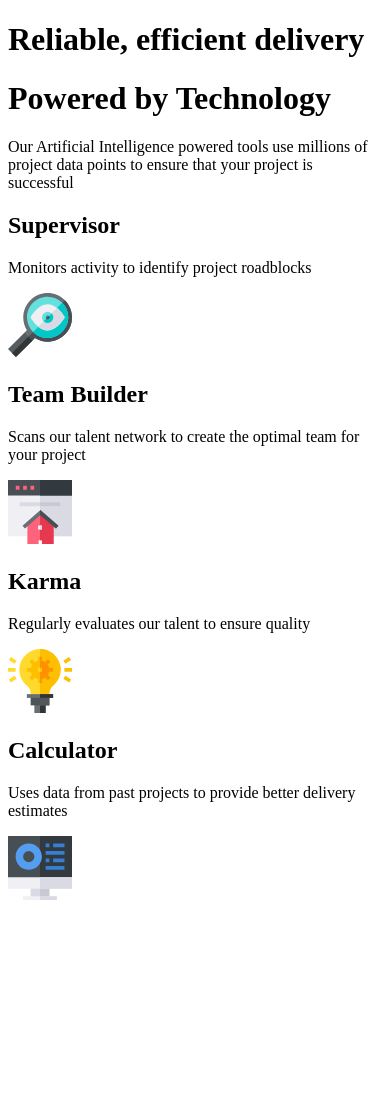
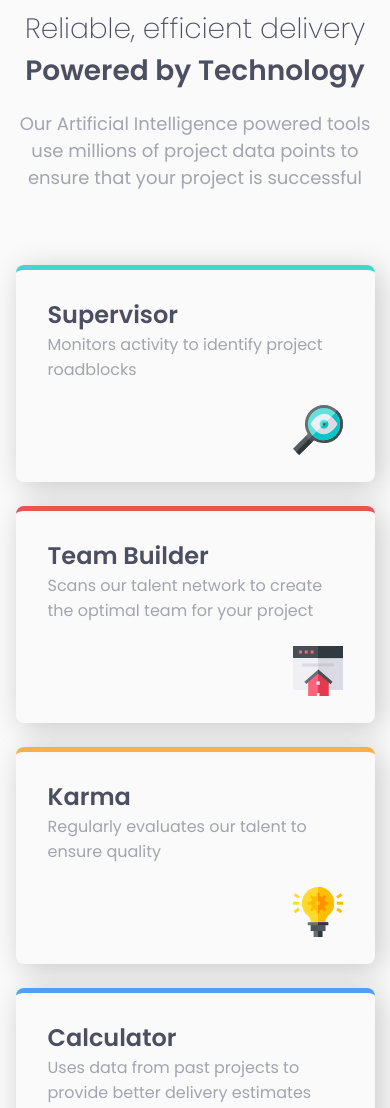
Before and after one commit to Durban86/frontendmentor-four-card-feature-section, a plain HTML site: page index.html in a window 390 px wide. Shown: the top 1108 px of the page. Before the commit the page ends 912 px from the top, so only its background shows below. Drawn offline with Linux system fonts and the light colour scheme.

Commit message:
mobile layout complete

```diff
--- a/index.html
+++ b/index.html
@@ -21,25 +21,33 @@
         to ensure that your project is successful
       </p>
     </div>
-    <div class="cards">
-      <div class="supervisor">
-        <h2>Supervisor</h2>
-        <p>Monitors activity to identify project roadblocks</p>
+    <div class="card-container">
+      <div class="card supervisor">
+        <div class="card-text">
+          <h2 class="card-title">Supervisor</h2>
+          <p class="card-description">Monitors activity to identify project roadblocks</p>
+        </div>
         <img src="images/icon-supervisor.svg" alt="supervisor icon">
       </div>
-      <div class="team-builder">
-        <h2>Team Builder</h2>
-        <p>Scans our talent network to create the optimal team for your project</p>
+      <div class="card team-builder">
+        <div class="card-text">
+          <h2 class="card-title">Team Builder</h2>
+          <p class="card-description">Scans our talent network to create the optimal team for your project</p>
+        </div>
         <img src="images/icon-team-builder.svg" alt="team builder icon">
       </div>
-      <div class="karma">
-        <h2>Karma</h2>
-        <p>Regularly evaluates our talent to ensure quality</p>
+      <div class="card karma">
+        <div class="card-text">
+          <h2 class="card-title">Karma</h2>
+          <p class="card-description">Regularly evaluates our talent to ensure quality</p>
+        </div>
         <img src="images/icon-karma.svg" alt="karma icon">
       </div>
-      <div class="calculator">
-        <h2>Calculator</h2>
-        <p>Uses data from past projects to provide better delivery estimates</p>
+      <div class="card calculator">
+        <div class="card-text">
+          <h2 class="card-title">Calculator</h2>
+          <p class="card-description">Uses data from past projects to provide better delivery estimates</p>
+        </div>
         <img src="images/icon-calculator.svg" alt="calculator icon">
       </div>
     </div>
--- a/style.css
+++ b/style.css
@@ -1 +1,93 @@
 @import url('https://fonts.googleapis.com/css2?family=Poppins:wght@200;400;600&display=swap');
+
+body {
+    background-color: hsl(0, 0%, 98%);
+    font-family: 'Poppins';
+    display: flex;
+    flex-direction: column;
+    align-items: center;
+    justify-content: center;
+}
+
+.container {
+    display: flex;
+    flex-direction: column;
+    align-items: center;
+    justify-content: center;
+    width: 375px;
+}
+
+.top {
+    text-align: center;
+}
+
+.top > h1 {
+    font-size: 28px;
+    font-weight: 200;
+    color: hsl(234, 12%, 34%);
+    margin: 0;
+}
+
+.top > .bold {
+    font-weight: 600;
+    color: hsl(234, 12%, 34%);
+
+}
+
+.top > p {
+    font-size: 18px;
+    color: hsl(229, 6%, 66%);
+}
+
+.card-container {
+    display: flex;
+    flex-direction: column;
+    margin: 24px 0;
+    padding: 8px;
+}
+
+.card {
+    display: flex;
+    flex-direction: column;
+    justify-content: space-around;
+    padding: 16px;
+    box-shadow: 5px 5px 30px hsla(0,0%,0%,.2);
+    border-radius: 8px;
+    margin-top: 24px;
+    height: 180px;
+    padding: 16px 32px;
+}
+
+.card-title {
+    margin: 0;
+    color: hsl(234, 12%, 34%);
+    font-weight: 600;
+}
+
+.card-description {
+    margin: 0;
+    color: hsl(229, 6%, 66%);
+    font-weight: 400;
+}
+
+.card > img {
+    width: 50px;
+    height: 50px;
+    align-self: flex-end;
+}
+
+.supervisor {
+    border-top: 5px solid hsl(180, 62%, 55%);
+}
+
+.team-builder {
+   border-top: 5px solid hsl(0, 78%, 62%);
+}
+
+.karma {
+    border-top: 5px solid hsl(34, 97%, 64%);
+}
+
+.calculator {
+    border-top: 5px solid hsl(212, 86%, 64%);
+}
```
